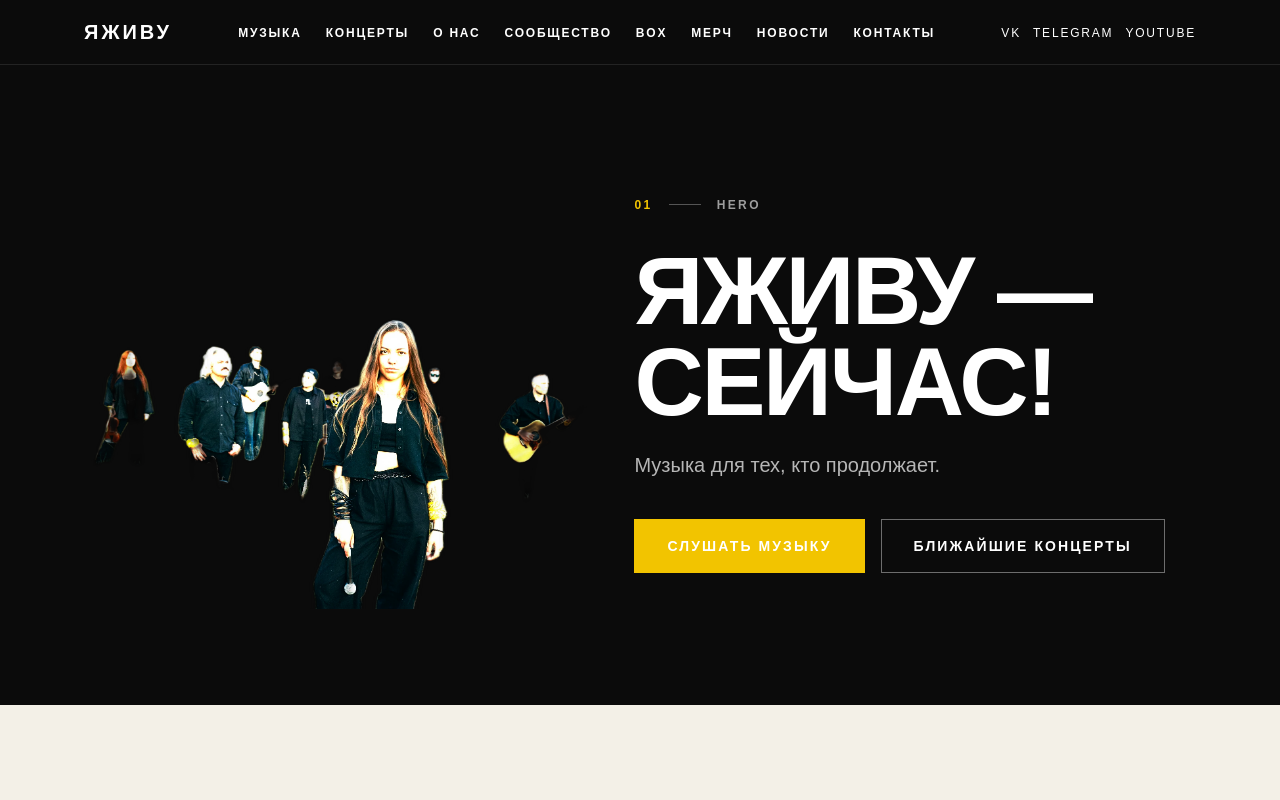
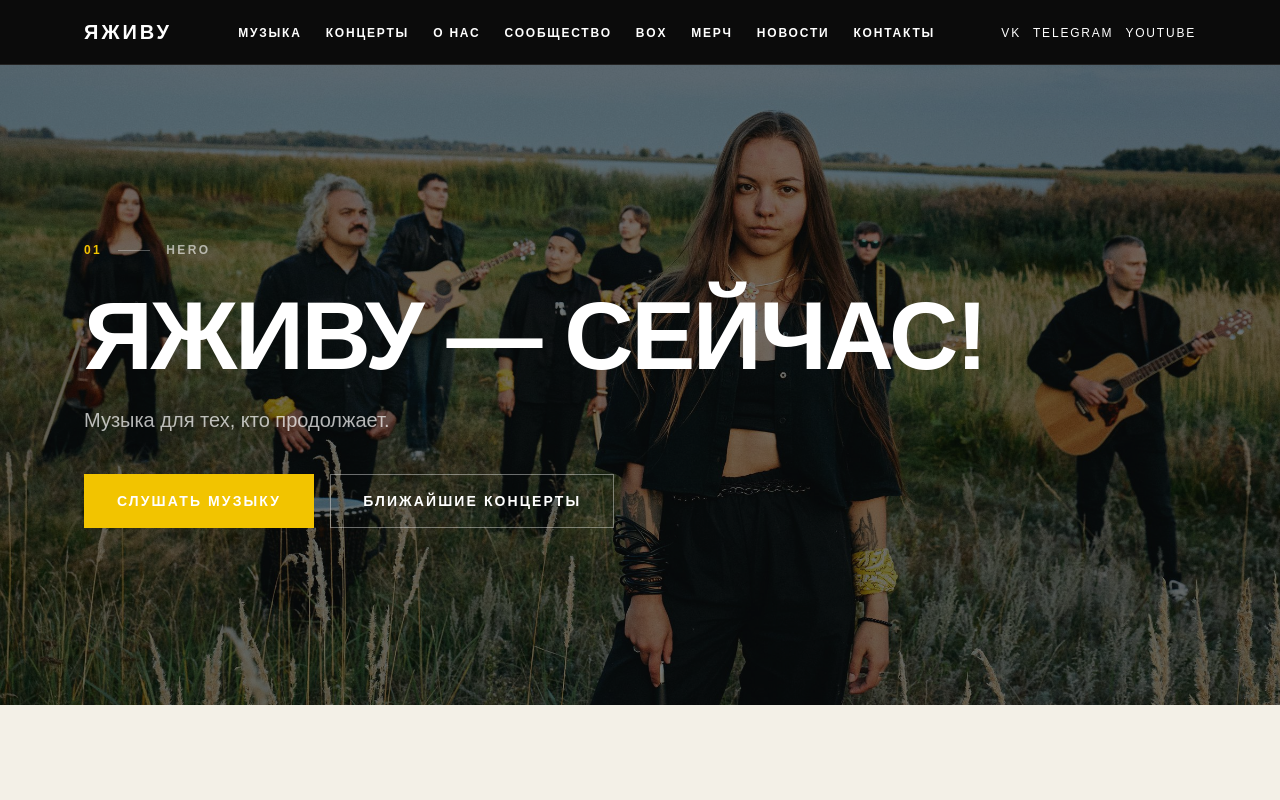
Before and after one commit to DaryaRik/yazhivu, a Next.js app: page / in a window 1280 px wide. Shown: the top 800 px of the page. Built offline with nearby package versions, Linux system fonts and the light colour scheme.

Commit message:
Revert "Hero: вся группа вырезана на чёрном; BOX: карточки-цитаты без пунктира, подпись «скоро фото выпуска»; подписка: кнопки Telegram и VK"
This reverts commit 036fac31bcf61ea4b0fed5c2d6ad0fe33657e5d6.

```diff
--- a/app/page.tsx
+++ b/app/page.tsx
@@ -2,6 +2,7 @@ import Image from "next/image";
 import Header from "@/components/Header";
 import Footer from "@/components/Footer";
 import SectionLabel from "@/components/SectionLabel";
+import SubscribeForm from "@/components/SubscribeForm";
 import { siteConfig } from "@/config/site";
 import { musicReleases } from "@/data/music";
 import { concerts, formatConcertDate } from "@/data/concerts";
@@ -41,20 +42,18 @@ export default function Home() {
           className="relative bg-black text-white"
           aria-labelledby="hero-title"
         >
-          <div className="relative mx-auto grid min-h-[80vh] w-full max-w-6xl items-center gap-10 px-5 py-24 lg:grid-cols-[1fr_1.1fr]">
-          {/* Вся группа — вырезанная от фона, на чёрном (public/images/hero) */}
-          <div className="relative order-2 flex items-end justify-center lg:order-none lg:h-full">
-            <Image
-              src="/images/hero/group-cut.webp"
-              alt="ЯЖИВУ — вся группа"
-              width={1551}
-              height={905}
-              priority
-              sizes="(max-width: 1024px) 100vw, 55vw"
-              className="h-auto w-full"
-            />
-          </div>
-          <div className="relative order-1 flex flex-col justify-center lg:order-none">
+          {/* Фоновое изображение hero (public/images/hero) */}
+          <Image
+            src="/images/hero/hero-01.jpg"
+            alt="Группа ЯЖИВУ в поле на закате"
+            fill
+            priority
+            sizes="100vw"
+            className="object-cover object-center"
+          />
+          {/* Затемнение, чтобы текст читался поверх фото */}
+          <div aria-hidden="true" className="absolute inset-0 bg-black/55" />
+          <div className="relative mx-auto flex min-h-[80vh] w-full max-w-6xl flex-col justify-center px-5 py-24">
             <SectionLabel number="01" title="HERO" inverted />
             <h1
               id="hero-title"
@@ -79,7 +78,6 @@ export default function Home() {
                 Ближайшие концерты
               </a>
             </div>
-          </div>
           </div>
         </section>
 
@@ -399,32 +397,27 @@ export default function Home() {
               тобой после концерта.
             </p>
 
-            {/* Карточки выпуска BOX — цитаты в фирменных цветах */}
-            <ul className="mt-10 grid gap-4 sm:grid-cols-2 lg:grid-cols-3">
-              {[
-                "Жизнь не совершенна, но в ней есть ты. И это уже много.",
-                "Ты уже пережил все свои самые плохие дни.",
-                "Не жди идеального момента. Создай его сам.",
-                "Не всё будет хорошо. Но ты будешь.",
-                "Не торопись становиться кем-то.",
-                "Иногда шаг вперёд — это просто не сделать шаг назад.",
-              ].map((text) => (
-                <li
-                  key={text}
-                  className="flex aspect-square flex-col justify-between border border-white/15 bg-[#111010] p-6"
-                >
-                  <p className="text-xl font-black uppercase leading-tight text-yellow sm:text-2xl">
-                    {text}
-                  </p>
-                  <span className="border-t border-white/15 pt-3 text-xs font-bold uppercase tracking-[0.2em] text-white/50">
-                    яживу
-                  </span>
-                </li>
-              ))}
-            </ul>
-            <p className="mt-8 text-white/60">
-              Скоро добавим фото выпуска.
-            </p>
+            {/* Кадры, из которых собирается первый выпуск BOX (public/images/box) */}
+            <div className="mt-10 grid gap-4 sm:grid-cols-2">
+              <div className="relative aspect-[3/2] w-full overflow-hidden border border-white/15">
+                <Image
+                  src="/images/box/box-01.jpg"
+                  alt="ЯЖИВУ — кадр для первого выпуска BOX"
+                  fill
+                  sizes="(max-width: 640px) 100vw, 50vw"
+                  className="object-cover object-center"
+                />
+              </div>
+              <div className="relative aspect-[3/2] w-full overflow-hidden border border-white/15">
+                <Image
+                  src="/images/box/box-02.jpg"
+                  alt="ЯЖИВУ — деталь для первого выпуска BOX"
+                  fill
+                  sizes="(max-width: 640px) 100vw, 50vw"
+                  className="object-cover object-center"
+                />
+              </div>
+            </div>
 
             <div className="mt-10">
               {telegramUrl ? (
@@ -535,27 +528,7 @@ export default function Home() {
               Подпишись и не пропусти главное
             </h2>
             <div className="mt-10">
-              <p className="mb-6 max-w-xl text-lg text-white/70">
-                Новости, даты концертов, старт продаж BOX и мерча — первым делом в соцсетях.
-              </p>
-              <div className="flex flex-col gap-4 sm:flex-row">
-                <a
-                  href={siteConfig.socialLinks.telegram}
-                  target="_blank"
-                  rel="noopener noreferrer"
-                  className="border border-yellow bg-yellow px-8 py-4 text-center text-sm font-bold uppercase tracking-[0.15em] text-black transition-colors hover:bg-transparent hover:text-yellow"
-                >
-                  Подписаться в Telegram
-                </a>
-                <a
-                  href={siteConfig.socialLinks.vk}
-                  target="_blank"
-                  rel="noopener noreferrer"
-                  className="border border-white/40 px-8 py-4 text-center text-sm font-bold uppercase tracking-[0.15em] text-white transition-colors hover:border-yellow hover:text-yellow"
-                >
-                  Подписаться в VK
-                </a>
-              </div>
+              <SubscribeForm />
             </div>
           </div>
         </section>
```
Also changed, not shown: public/images/hero/group-cut.webp (deleted).
